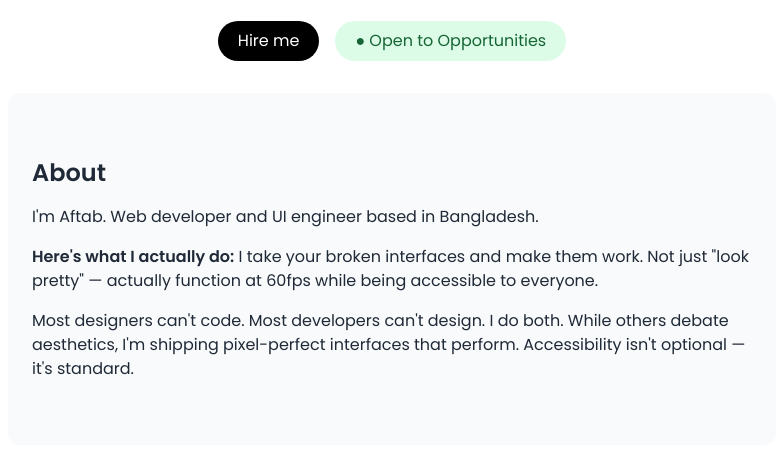
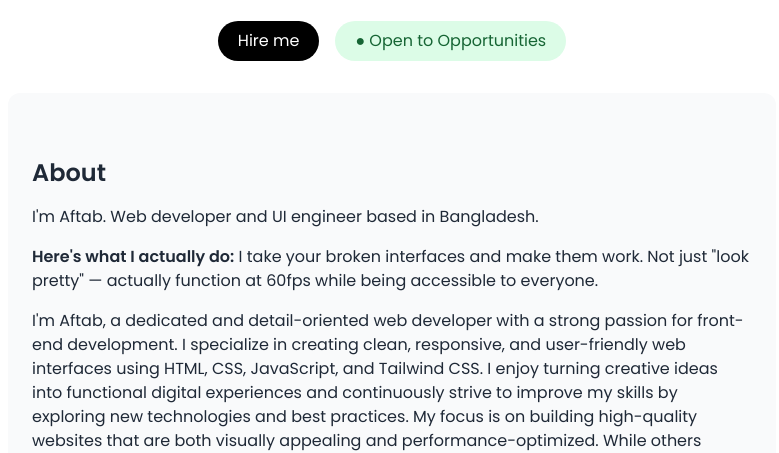
Before and after one commit to aftabrasel/portfolio-my, a plain HTML site: page index.html in a window 1280 px wide. Shown: the part 505-958 px from the top of the page, without its empty margins (248-1027 px from the left). Drawn offline with nearby package versions, Linux system fonts and the light colour scheme.

Commit message:
Update index.html
update the about section

```diff
--- a/index.html
+++ b/index.html
@@ -113,7 +113,7 @@
       accessible to everyone.
     </p>
     <p>
-      Most designers can't code. Most developers can't design. I do both. While
+      I'm Aftab, a dedicated and detail-oriented web developer with a strong passion for front-end development. I specialize in creating clean, responsive, and user-friendly web interfaces using HTML, CSS, JavaScript, and Tailwind CSS. I enjoy turning creative ideas into functional digital experiences and continuously strive to improve my skills by exploring new technologies and best practices. My focus is on building high-quality websites that are both visually appealing and performance-optimized. While
       others debate aesthetics, I'm shipping pixel-perfect interfaces that perform.
       Accessibility isn't optional — it's standard.
     </p>
```
